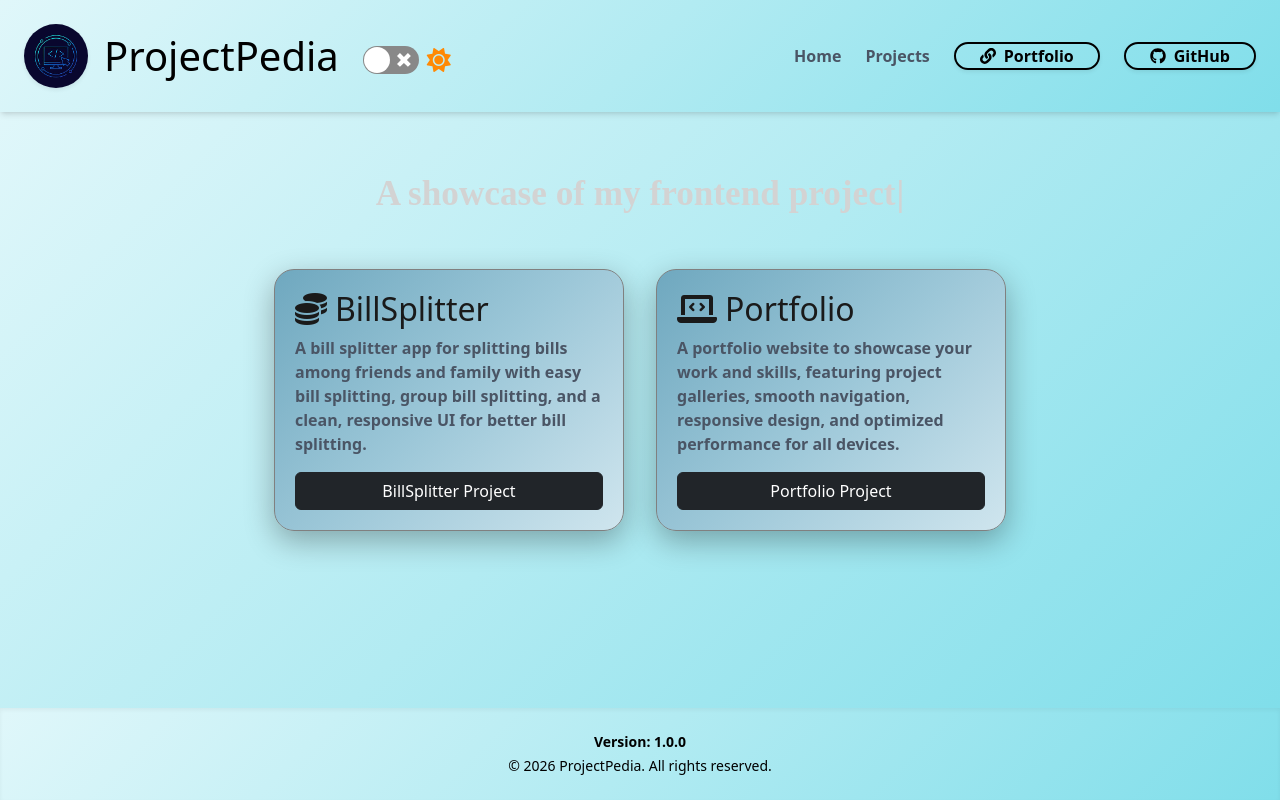
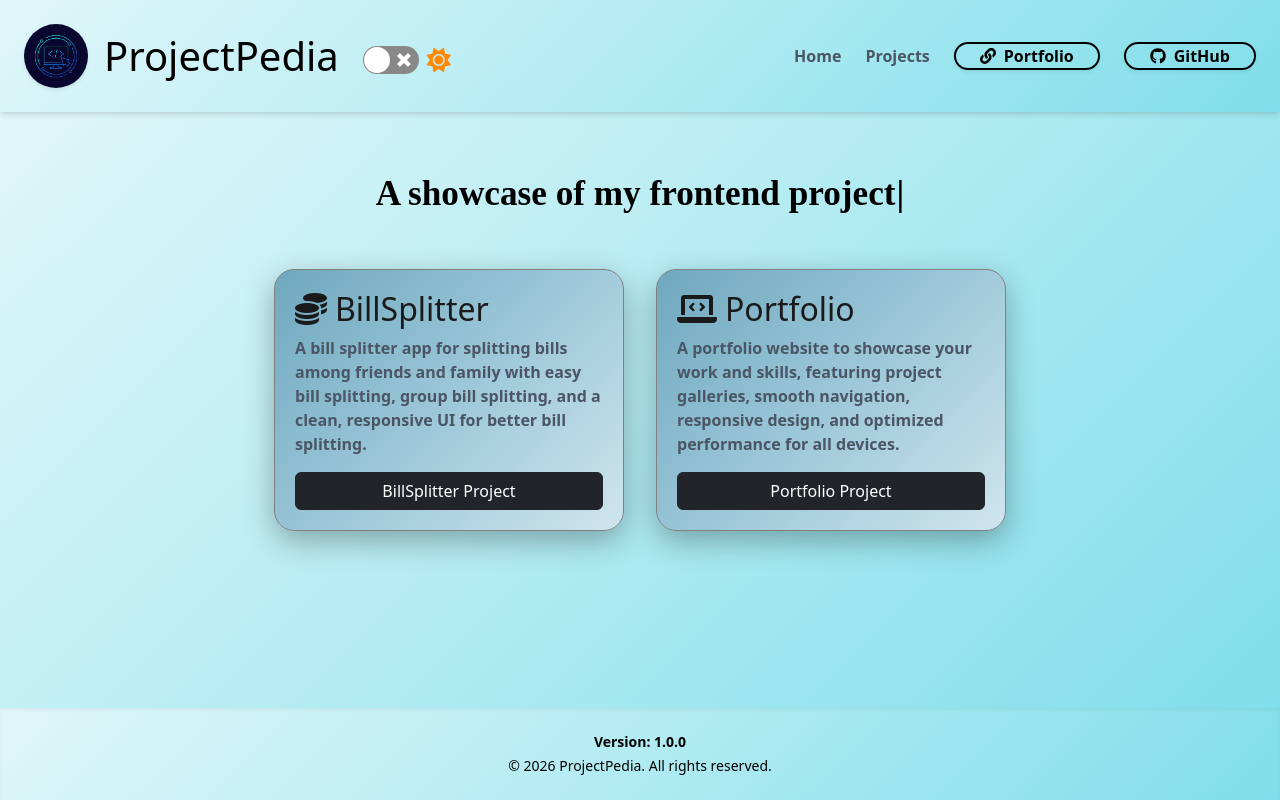
Before and after one commit to arnavkatyayan/projectpediafe, a React (Vite) app: page /frontend in a window 1280 px wide. Built offline with nearby package versions, Linux system fonts and the light colour scheme.

Commit message:
Commenting a change.

```diff
--- a/src/App.css
+++ b/src/App.css
@@ -53,7 +53,7 @@
 
 /* Component Styles */
 .typewriter {
-  color: lightgrey;
+  /* color: lightgrey; */
   font-size: 1.5rem;
   font-weight: 600;
   font-family: auto;
```
